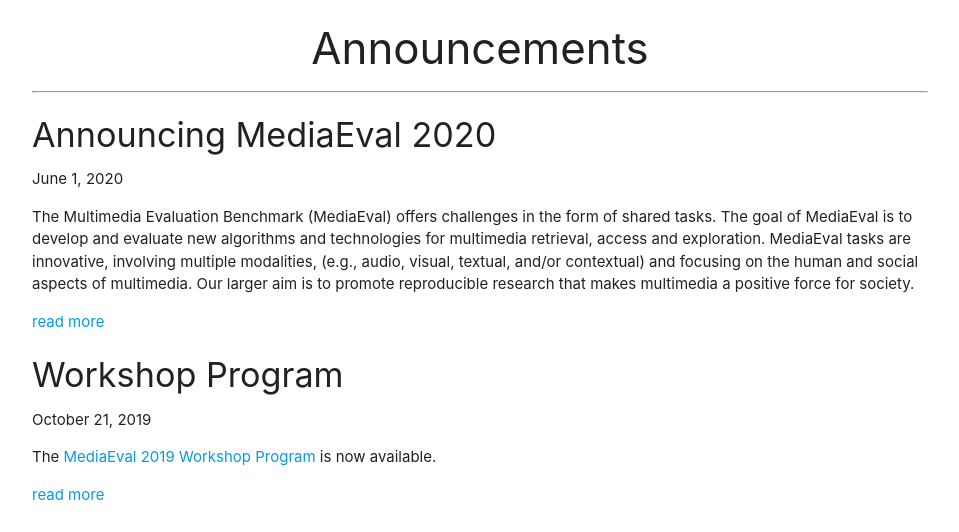
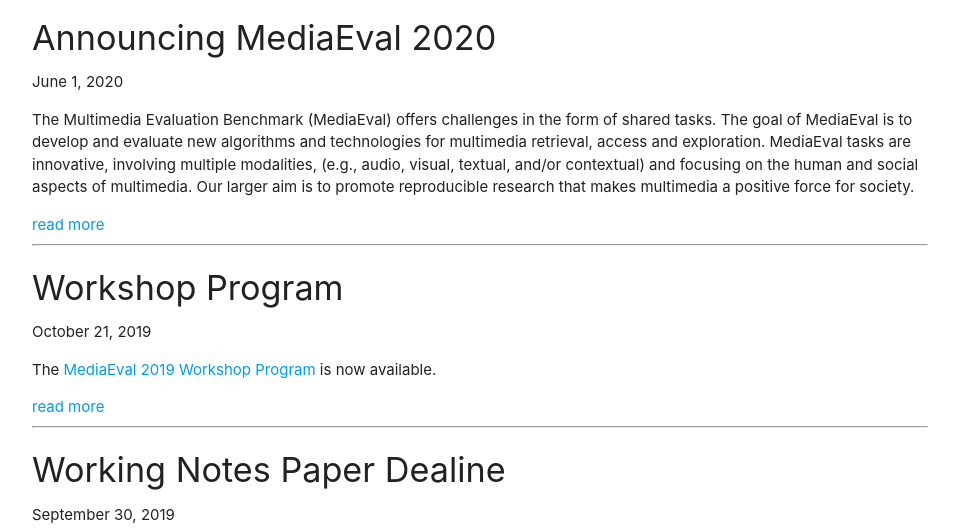
Before and after one commit to multimediaeval/multimediaeval.github.io, a Jekyll site: the page built from index.html, in a window 1280 px wide and 900 px high, cut to the strip 368-900 px from the top of the window. Shown: the whole strip, without its empty margins (160-1119 px from the left). Built offline with Jekyll 4.4.1, drawn with Linux system fonts in a browser that asks for light colours; the list of posts is cut into pages by our own code.

Commit message:
setup homepage without Announcements

```diff
--- a/_includes/blog.html
+++ b/_includes/blog.html
@@ -21,6 +21,7 @@
           </div>
       </span>
     </div>
+    <hr />
     {% endfor %}
 </div>
 
--- a/_layouts/home.html
+++ b/_layouts/home.html
@@ -15,9 +15,6 @@
       <div class="row">
         <article {% if page.feature-img %}class="feature-image"{% endif %}>
 
-          <h3 class="subtitle" align="center">Announcements</h3>
-
-          <hr />
           <section class="post-content" align="left">
           {% if page.bootstrap %}
             <div class="bootstrap-iso">
```
